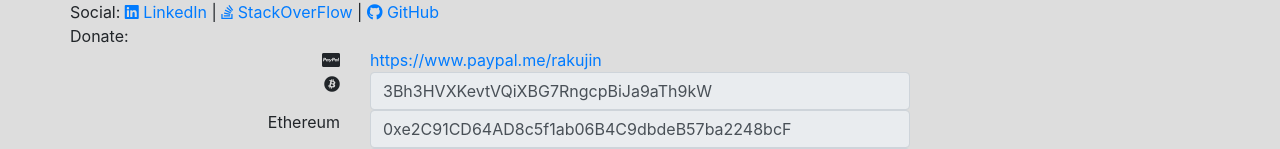
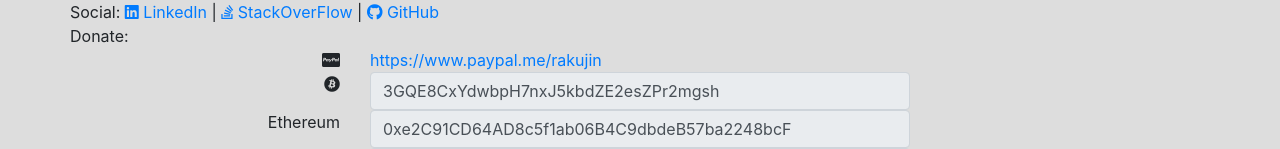
Before and after one commit to mlightvn/react_passgen_practice, a React (Create React App) app: page / in a window 1280 px wide. Shown: the part 259-408 px from the top of the page. Built offline with nearby package versions, Linux system fonts and the light colour scheme.

Commit message:
btc address

```diff
--- a/src/Components/Layout/Footer.js
+++ b/src/Components/Layout/Footer.js
@@ -38,7 +38,7 @@ export default function Footer() {
 						<i className="fab fa-bitcoin"></i>
 					</div>
 					<div className="col-md-6">
-						<input className="form-control" value="3Bh3HVXKevtVQiXBG7RngcpBiJa9aTh9kW" readOnly="readOnly" />
+						<input className="form-control" value="3GQE8CxYdwbpH7nxJ5kbdZE2esZPr2mgsh" readOnly="readOnly" />
 					</div>
 				</div>
 				<div className="row">
```
